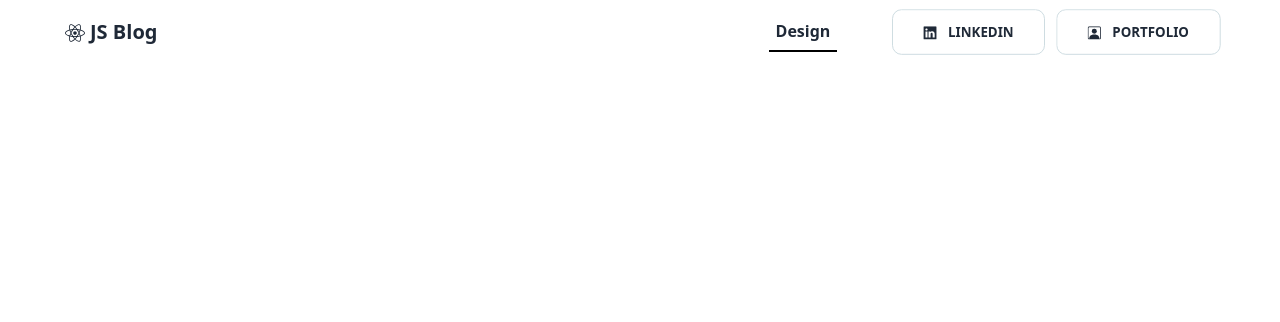
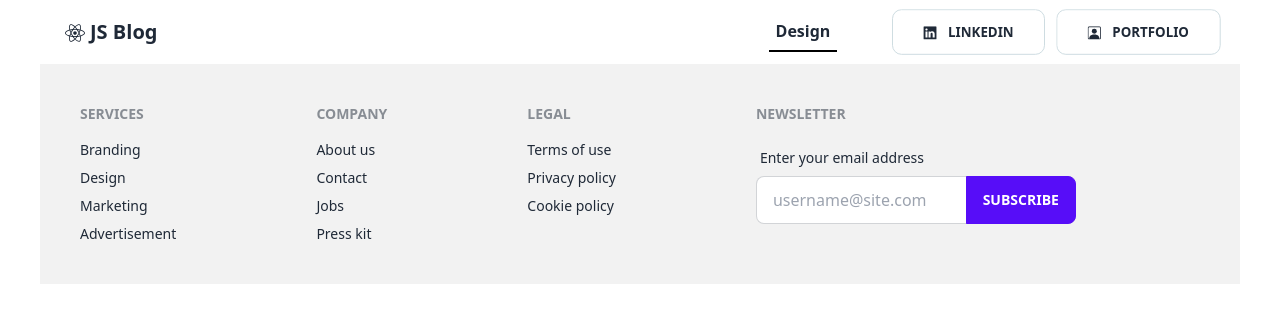
Before and after one commit to syed-jaid/Next-Js-Blog-project, a Next.js app: page / in a window 1280 px wide. Shown: the top 322 px of the page. Built offline with nearby package versions, Linux system fonts and the light colour scheme.

Commit message:
footer part is done

```diff
--- /dev/null
+++ b/Layout/formet.js
@@ -0,0 +1,14 @@
+import Header from "../components/header";
+import Footer from "../components/footer";
+
+const formet = ({ children }) => {
+    return (
+        <div>
+            <Header></Header>
+            <main>{children}</main>
+            <Footer></Footer>
+        </div>
+    );
+};
+
+export default formet;
--- /dev/null
+++ b/components/footer.js
@@ -0,0 +1,43 @@
+
+const footer = () => {
+    return (
+        <div>
+            <footer className="footer p-4 sm:p-10 bg-base-200 text-base-content">
+                <div>
+                    <span className="footer-title">Services</span>
+                    <a className="link link-hover">Branding</a>
+                    <a className="link link-hover">Design</a>
+                    <a className="link link-hover">Marketing</a>
+                    <a className="link link-hover">Advertisement</a>
+                </div>
+                <div>
+                    <span className="footer-title">Company</span>
+                    <a className="link link-hover">About us</a>
+                    <a className="link link-hover">Contact</a>
+                    <a className="link link-hover">Jobs</a>
+                    <a className="link link-hover">Press kit</a>
+                </div>
+                <div>
+                    <span className="footer-title">Legal</span>
+                    <a className="link link-hover">Terms of use</a>
+                    <a className="link link-hover">Privacy policy</a>
+                    <a className="link link-hover">Cookie policy</a>
+                </div>
+                <div>
+                    <span className="footer-title">Newsletter</span>
+                    <div className="form-control w-80">
+                        <label className="label">
+                            <span className="label-text">Enter your email address</span>
+                        </label>
+                        <div className="relative">
+                            <input type="text" placeholder="username@site.com" className="input input-bordered w-[200px] pr-16 sm:w-full" />
+                            <button className="btn btn-primary absolute top-0 right-[40px] sm:right-0 rounded-l-none">Subscribe</button>
+                        </div>
+                    </div>
+                </div>
+            </footer>
+        </div>
+    );
+};
+
+export default footer;
--- a/pages/index.js
+++ b/pages/index.js
@@ -1,8 +1,8 @@
-import Header from '../components/header';
+import Formet from '../Layout/formet';
 export default function Home() {
   return (
     <div >
-      <Header></Header>
+      <Formet></Formet>
     </div>
   )
 }
```
